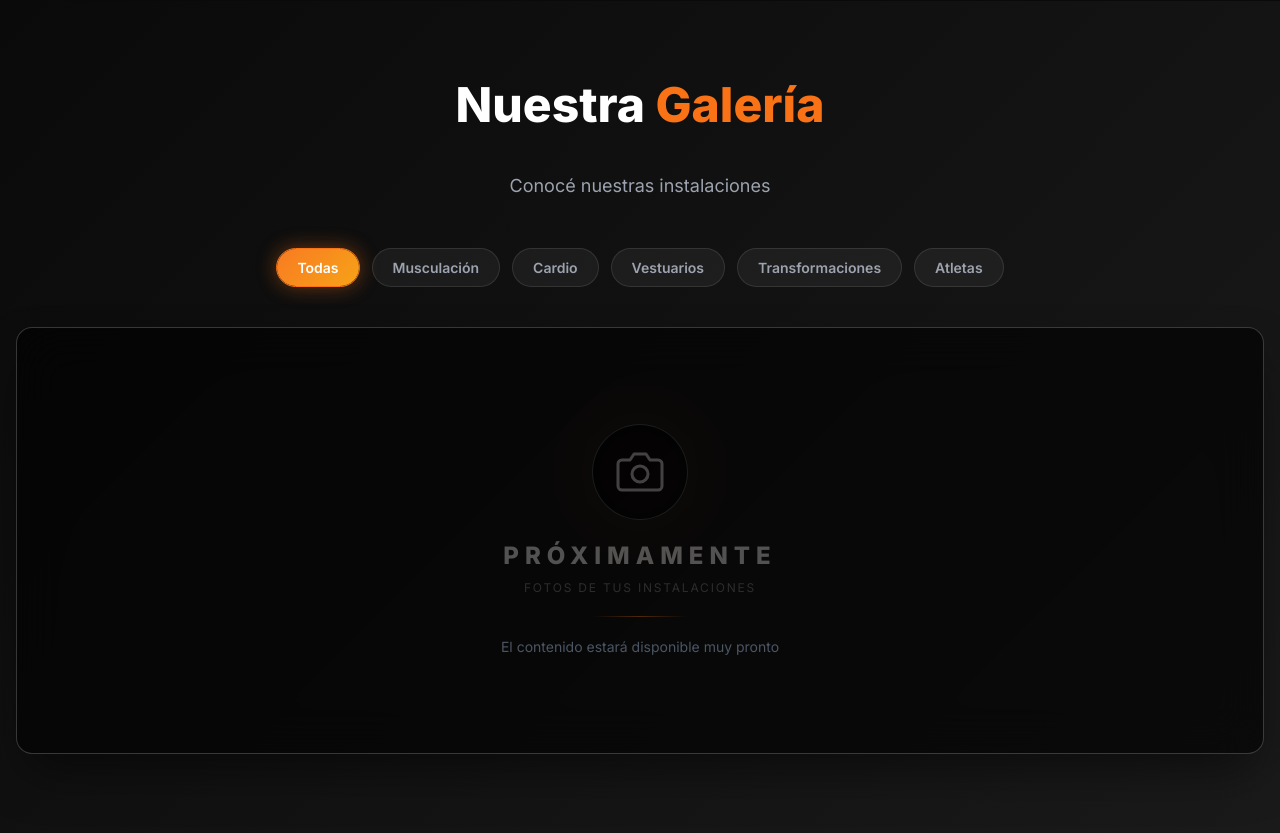
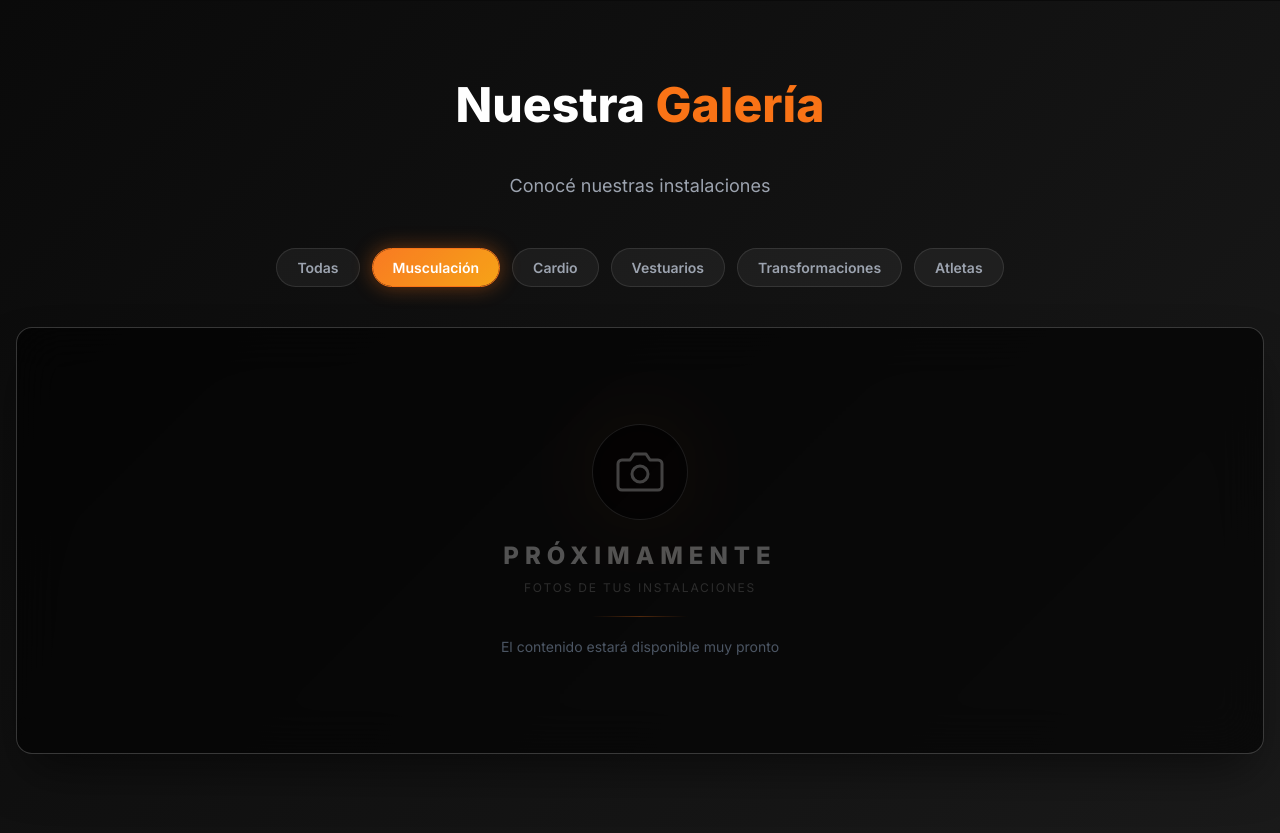
Before and after one commit to JuliV08/PatosGym, a Django app: page / in a window 1280 px wide. Shown: the part 1375-2208 px from the top of the page. Run offline with Django 4.2, Linux system fonts and the light colour scheme; data that the repository does not hold is empty; some libraries are stand-ins or nearby versions.

Commit message:
fix: mostrar musculación por defecto en el panel de galería de la landing
- Carga todas las fotos activas (sin límite) para que todos los filtros
  funcionen con sus fotos completas
- El tab activo por defecto pasa de "Todas" a "Musculación"
- Script inline oculta las fotos de otras categorías al cargar, dejando
  solo las de musculación visibles hasta que el usuario elija otro filtro

Co-Authored-By: Claude Sonnet 4.6 <noreply@anthropic.com>

```diff
--- a/landing/views.py
+++ b/landing/views.py
@@ -1,20 +1,12 @@
-from itertools import chain
 from django.shortcuts import render
 from gallery.models import GalleryPhoto
 from .models import TeamMember, HeroImage
 
-PREVIEW_PER_CATEGORY = 3
-
 
 def home_view(request):
     """Home page view with gallery, team, and hero carousel integration"""
-    # Load up to PREVIEW_PER_CATEGORY photos per category so every filter tab
-    # has photos and the preview stays small regardless of total photo count.
-    categories = [c for c, _ in GalleryPhoto.CATEGORY_CHOICES]
-    featured_photos = list(chain.from_iterable(
-        GalleryPhoto.objects.filter(is_active=True, category=cat)[:PREVIEW_PER_CATEGORY]
-        for cat in categories
-    ))
+    # Load all active photos — JS filter defaults to musculación on page load
+    featured_photos = GalleryPhoto.objects.filter(is_active=True)
 
     # Get active team members
     team_members = TeamMember.objects.filter(activo=True)
--- a/templates/landing/partials/gallery.html
+++ b/templates/landing/partials/gallery.html
@@ -11,8 +11,8 @@
 
         <!-- Animated Filter Tabs -->
         <div class="flex flex-wrap justify-center gap-3 mb-10" data-scroll-reveal>
-            <button class="filter-tab active" data-category="all">Todas</button>
-            <button class="filter-tab" data-category="musculacion">Musculación</button>
+            <button class="filter-tab" data-category="all">Todas</button>
+            <button class="filter-tab active" data-category="musculacion">Musculación</button>
             <button class="filter-tab" data-category="cardio">Cardio</button>
             <button class="filter-tab" data-category="vestuarios">Vestuarios</button>
             <button class="filter-tab" data-category="transformaciones">Transformaciones</button>
@@ -68,7 +68,14 @@
             <script>document.getElementById('gallery-empty-placeholder').style.display = 'flex';</script>
             {% endif %}
         </div>
-
+        <script>
+            // Default to musculacion filter on page load
+            document.querySelectorAll('#gallery-grid .gallery-item').forEach(function(item) {
+                if (item.dataset.category !== 'musculacion') {
+                    item.style.display = 'none';
+                }
+            });
+        </script>
         <!-- View All Button -->
         {% if featured_photos %}
         <div class="text-center mt-12" data-scroll-reveal>
```
